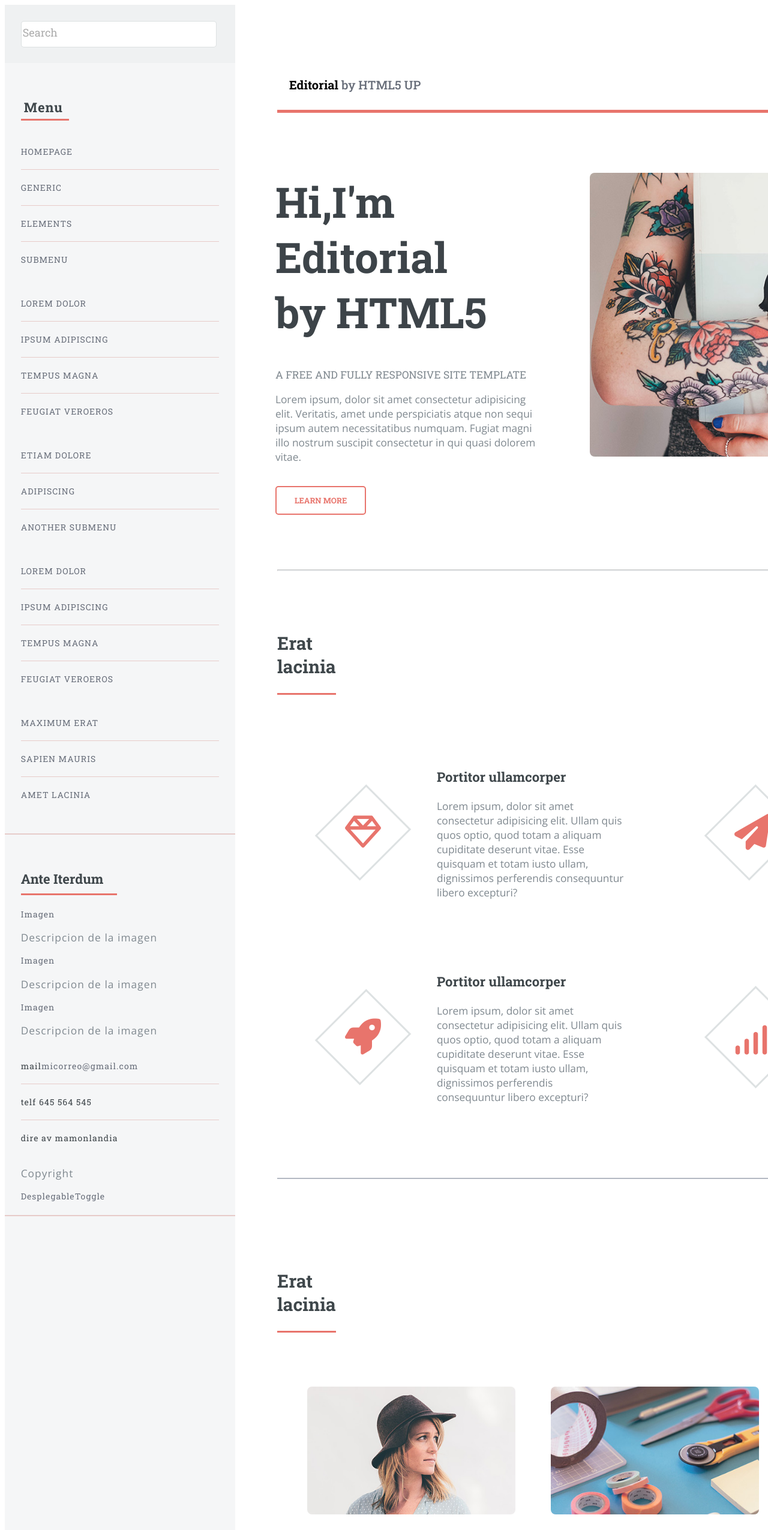
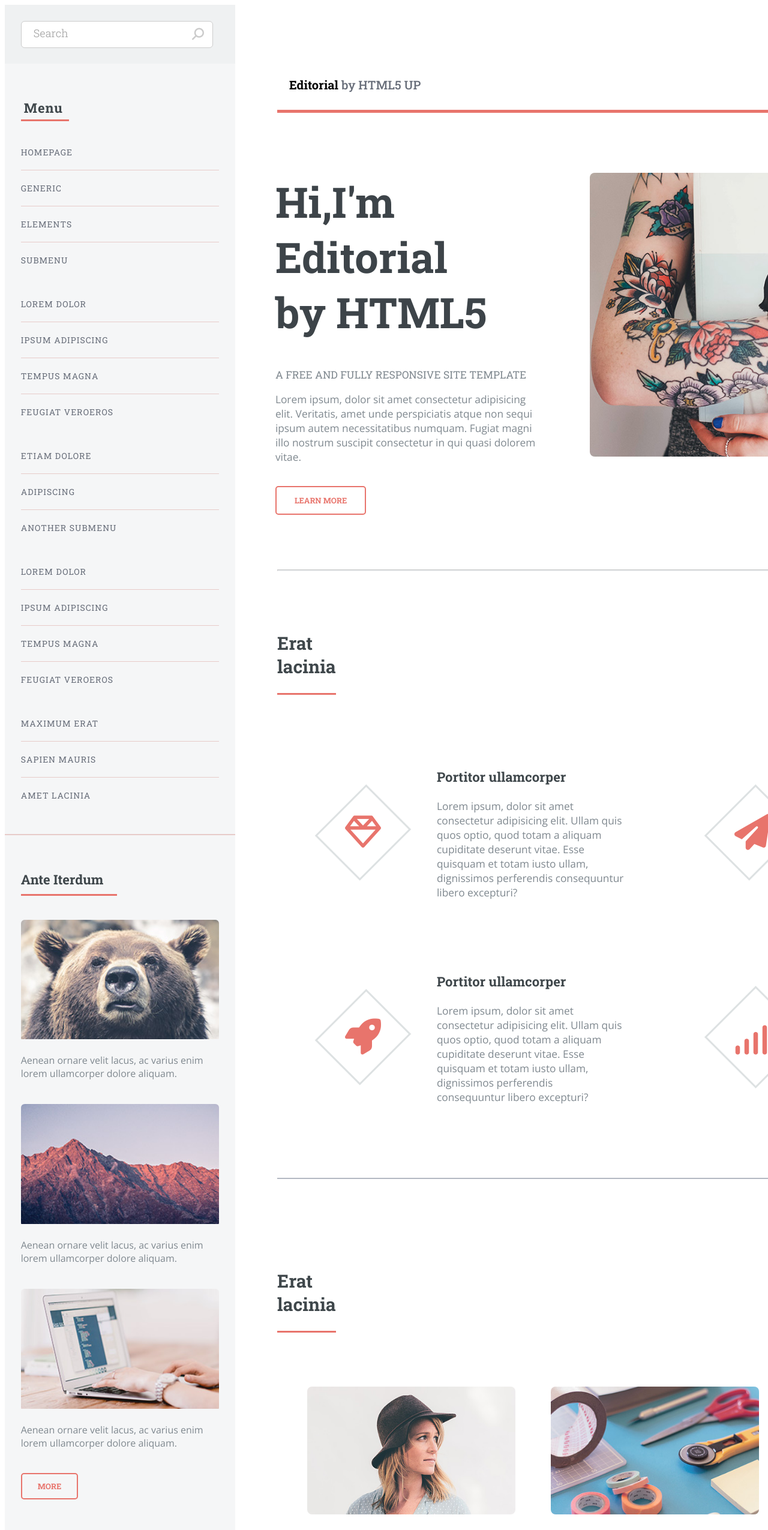
Before and after one commit to Albertojs89/jimenezSanchezAlbertom9p1, a plain HTML site: page index.html in a window 1280 px wide. Shown: the top 2550 px of the page at 60% size. Drawn offline with nearby package versions, Linux system fonts and the light colour scheme.

Commit message:
casiFinal

```diff
--- a/index.css
+++ b/index.css
@@ -308,21 +308,21 @@
     border: 0;
     width: 90%;
     height: auto;
-    transition: transform 0.3s ease-in-out;
+
 
 }
 .foto img{
     transition: transform 0.3s ease-in-out;
-    overflow: hidden;
+
 }
 a.foto{
     overflow: hidden;
 }
 
-  .foto img:hover {
+.foto img:hover {
     transition: transform 0.3s ease-in-out;
     transform: scale(1.1);
-  }
+}
 
 
   /* SIDEBAR LATERAL ------------------------------------*/
@@ -348,24 +348,21 @@
     background-color: #eff1f2;
   }
 
-  form .cuadroSearch{
-    padding-right: 20px;
-  }
 
   input{
     height: 40px;
-    width: 320px;
-    border: solid 1px rgba(210, 215, 217, 0.75);
+    width: 350px;
+    border: solid 1px rgba(219, 227, 230, 0.75);
     border-radius: 5px;
 
   }
-  .cuadroSearch input[type="text"]:focus {
-    border-color: #e8746c;
-}
+
 .cuadroSearch input::placeholder {
     font-size: 18px;
+    font-weight: 350;
     font-family: "Roboto Slab", serif;
     opacity: 60%;
+
 }
 .contenidoHeader2 h3{
     border: 3.9px solid;
@@ -379,7 +376,33 @@
 
 }
 
-/* menu del sidebar */
+/* menu del sidebar ------------------------------------------------------*/
+
+.cuadroSearch {
+    position: relative;
+    width: 320px; /* Ajusta según tus necesidades */
+
+}
+
+.cuadroSearch input {
+    width: 100%;
+    padding: 10px 10px 10px 20px; /* Añade padding a la izquierda para dejar espacio al ícono */
+    border: 1px solid #ccc;
+    border-radius: 6px;
+    box-sizing: border-box;
+    height: 45px;
+}
+
+.cuadroSearch i {
+    font-size: 20px;
+    font-weight: bold;
+    opacity: 50%;
+    position: absolute;
+    right: 15px; /* Posiciona el ícono a la izquierda */
+    top: 50%;
+    transform: translateY(-50%) scaleX(-1); /* Centra el ícono verticalmente y el scalex añade efecto espejo al icono*/
+    color: #999; /* Color del ícono */
+}
 
 .menuSide {
     color: #3d4449;
@@ -401,6 +424,9 @@
     border: none;                 /* Quita el borde solo de la última lista */
 }
 
+
+
+
 /* PARTE 2 MENU SIDEBAR CON IMAGENES */
 
 
@@ -417,3 +443,74 @@
     padding: 10px 0;
 
 }
+
+
+
+
+.menuSide2 article{
+    margin-top: 10px;
+}
+.menuSide2 article p{
+    width: 100%;
+    margin-top: 20px;
+    font-size: 16px;
+}
+
+.menuSide2 article .foto2{
+    display: block;
+}
+.menuSide2 article .foto2 img{
+    width: 100%;
+}
+.foto2{
+    margin-top: 40px;
+    border-radius: 6px;
+    border: 0;
+    width: 100%;
+    height: auto;
+
+
+}
+.foto2 img{
+    transition: transform 0.1s ease-in-out;
+
+}
+a.foto2{
+    overflow: hidden;
+}
+
+.foto2 img:hover {
+    transition: transform 0.1s ease-in-out;
+    transform: scale(1.1);
+}
+
+
+/* boton more sidebar */
+
+.btnMore2 {
+    padding-left: 0%;
+    margin-top: 50px;
+    margin-bottom: 50px;
+}
+.btnMore2 a:hover{
+    background-color:rgb(238, 235, 235);
+    transition: background-color 0.2s ease-in-out, color 0.2s ease-in-out;
+}
+
+.btnMore2 a{
+    border: 2.5px solid #e8746c;
+    font-size: 13px;
+    padding: 11px 26px;
+    font-family: "Roboto Slab", serif;
+    color: #e8746c;
+    font-weight: bold;
+    border-radius: 5px;
+}
+
+
+/* seccion 2 sidebar */
+
+.side3titulo{
+    margin-top: 50px;
+    display: block;
+}
--- a/index.html
+++ b/index.html
@@ -19,11 +19,13 @@
    <!-- sidebar lateral -->
 
 
-   <div id="contenidoSide">
+<div id="contenidoSide">
     <div class="sidebarContenido">
         <!-- buscador/search -->
          <section class="cabecera">
+
             <form class="cuadroSearch" method="post" action="#">
+                <i class="fa-solid fa-magnifying-glass"></i>
                 <input type="text" name="query" placeholder="Search">
             </form>
          </section>
@@ -69,30 +71,47 @@
         <header>
             <h3>Ante Iterdum</h3>
         </header>
-        <div class="menuSide">
+        <div class="menuSide2">
             <article>
-                <a href="">Imagen</a>
-                <p>Descripcion de la imagen</p>
+                <a class="foto2" href=""><img src="pic07.jpg" alt=""></a>
+                <p>Aenean ornare velit lacus, ac varius enim lorem ullamcorper dolore aliquam.</p>
             </article>
             <article>
-                <a href="">Imagen</a>
-                <p>Descripcion de la imagen</p>
+                <a class="foto2" href=""><img src="pic08.jpg" alt=""></a>
+                <p>Aenean ornare velit lacus, ac varius enim lorem ullamcorper dolore aliquam.</p>
             </article>
             <article>
-                <a href="">Imagen</a>
-                <p>Descripcion de la imagen</p>
+                <a class="foto2" href=""><img src="pic09.jpg" alt=""></a>
+                <p>Aenean ornare velit lacus, ac varius enim lorem ullamcorper dolore aliquam.</p>
             </article>
-            <!-- contacto -->
-             <ul>
-                <li><img src="" alt="">mail<a href="">micorreo@gmail.com</a></li>
-                <li><img src="" alt="">telf 645 564 545</li>
-                <li><img src="" alt="">dire av mamonlandia</li>
-             </ul>
-
-             <p>Copyright</p>
-             <a href="">DesplegableToggle</a>
         </div>
 
+        <!-- boton more -->
+         <ul class="btnMore2">
+            <li>
+                <a href="">MORE</a>
+            </li>
+        </ul>
+    </section>
+    <!-- seccion 2 sidebar Contacto -->
+    <section class="sidebarContenido">
+        <header>
+            <h3>Get in touch</h3>
+        </header>
+        <p>
+            Sed varius enim lorem ullamcorper dolore aliquam aenean ornare velit lacus, ac varius enim lorem ullamcorper dolore.
+            Proin sed aliquam facilisis ante interdum. Sed nulla amet lorem feugiat tempus aliquam.
+        </p>
+         <!-- contacto -->
+
+        <ul>
+            <li><i class="fa-solid fa-envelope"></i><a href="">infortmation@untilted.tld</a></li>
+            <li><i class="fa-solid fa-phone"></i>telf 645 564 545</li>
+            <li><i class="fa-solid fa-house"></i>dire av mamonlandia</li>
+        </ul>
+
+        <p>Copyright</p>
+        <a href="">DesplegableToggle</a>
     </section>
 
 </div>
```
Also changed, not shown: pic07.jpg (added), pic08.jpg (added), pic09.jpg (added).
